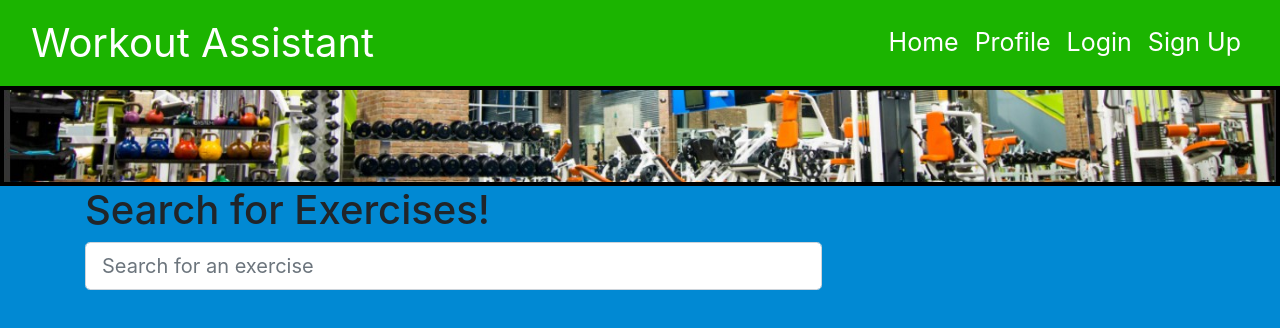
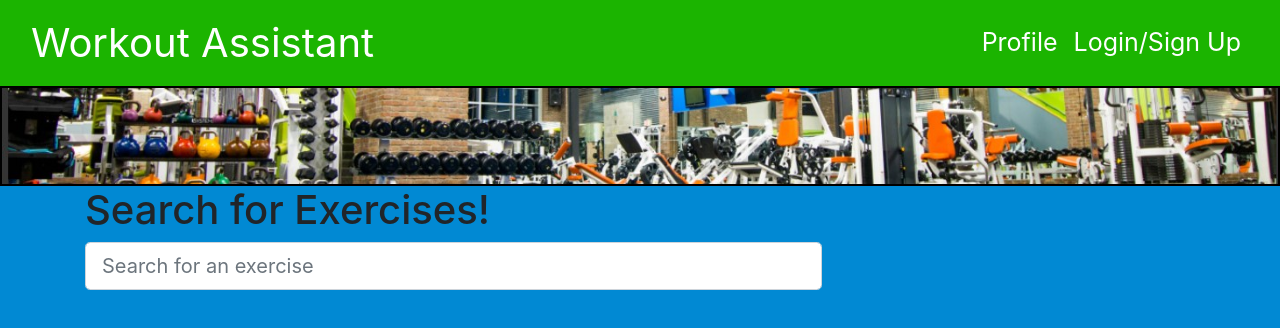
Before and after one commit to ryanweiler92/Workout-Assistant, a React (Create React App) app in the folder client/: page / in a window 1280 px wide. Shown: the top 328 px of the page. Built offline with nearby package versions, Linux system fonts and the light colour scheme.

Commit message:
modify navigation bar / create login form

```diff
--- /dev/null
+++ b/client/src/components/LoginForm/index.js
@@ -0,0 +1,40 @@
+import React, { useState } from 'react';
+import { Form, Button, Alert } from 'react-bootstrap';
+
+
+const LoginForm = () => {
+
+
+
+    return (
+        <>
+            <Form>
+                <Form.Group>
+                    <Form.Label htmlFor="email">Email</Form.Label>
+                    <Form.Control
+                    type="text"
+                    placeholder="Your email"
+                    name="email"
+                    />
+                </Form.Group>
+
+                <Form.Group>
+                    <Form.Label htmlFor="password">Password</Form.Label>
+                    <Form.Control
+                    type="password"
+                    placeholder="Your password"
+                    name="password"
+                    />
+                </Form.Group>
+
+                <Button
+                type="submit"
+                variant="success">
+                    Submit
+                </Button>
+            </Form>
+        </>
+    );
+};
+
+export default LoginForm;
--- a/client/src/components/Navigation/index.js
+++ b/client/src/components/Navigation/index.js
@@ -1,8 +1,11 @@
-import React from "react";
+import React, { useState } from 'react';
 import {Container, Nav, Navbar, Col, Form, Button} from 'react-bootstrap'
 import { Link } from 'react-router-dom'
+import LoginForm from '../LoginForm/index'
 
 const Navigation = () => {
+
+    const [ showModal, setShowModal ] = useState(false);
 
 
     return (
@@ -12,12 +15,13 @@ const Navigation = () => {
                 <Navbar.Brand >
                     Workout Assistant
                 </Navbar.Brand>
+                <Navbar.Toggle aria-controls='navbar' />
+                <Navbar.Collapse id='navbar'>
                 <Nav className="ml-auto">
-                    <Nav.Link>Home</Nav.Link>
                     <Nav.Link>Profile</Nav.Link>
-                    <Nav.Link>Login</Nav.Link>
-                    <Nav.Link>Sign Up</Nav.Link>
+                    <Nav.Link>Login/Sign Up</Nav.Link>
                 </Nav>
+                </Navbar.Collapse>
             </Container>
         </Navbar>
         <Container fluid className="hero">
--- a/client/src/index.css
+++ b/client/src/index.css
@@ -23,12 +23,13 @@ body{
   font-size: 25px;
 }
 
+
 .hero {
   background-image: url("./assets/images/gym1.jpg");
   background-size: cover;
   background-position: top;
   height: 100px;
-  border: solid black 4px;
+  border: solid black 2px;
 }
 
 
```
